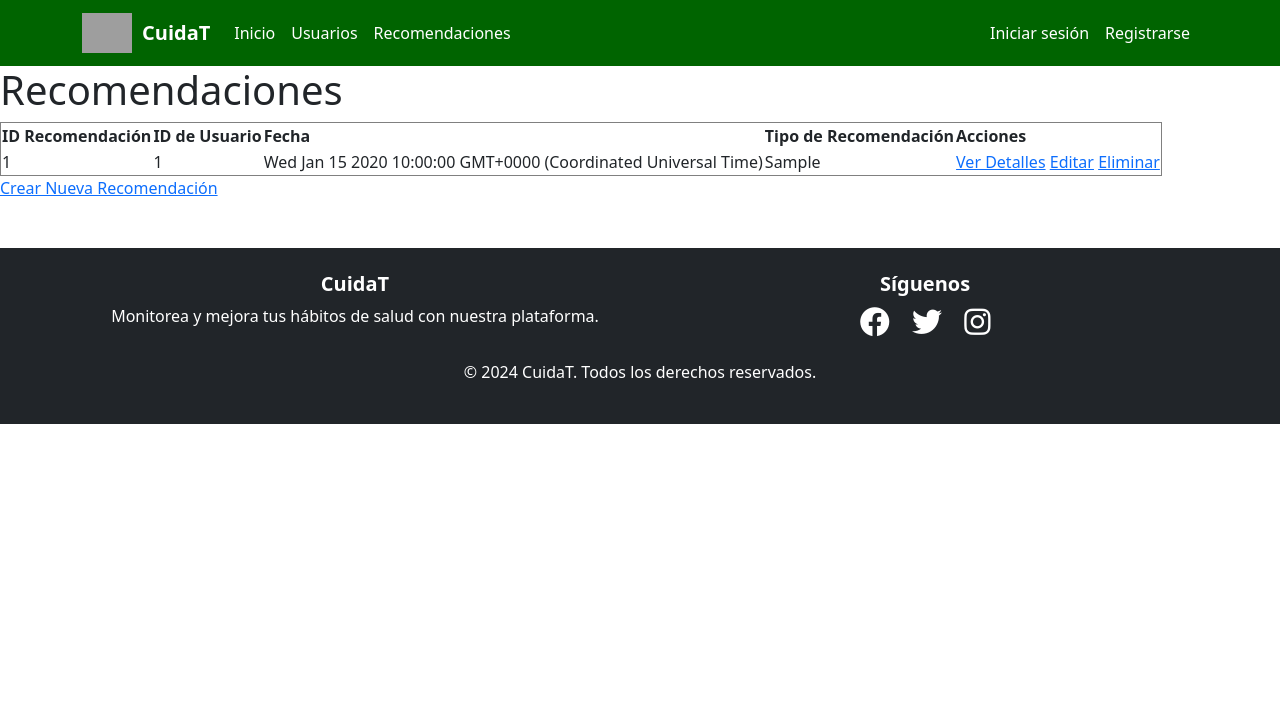
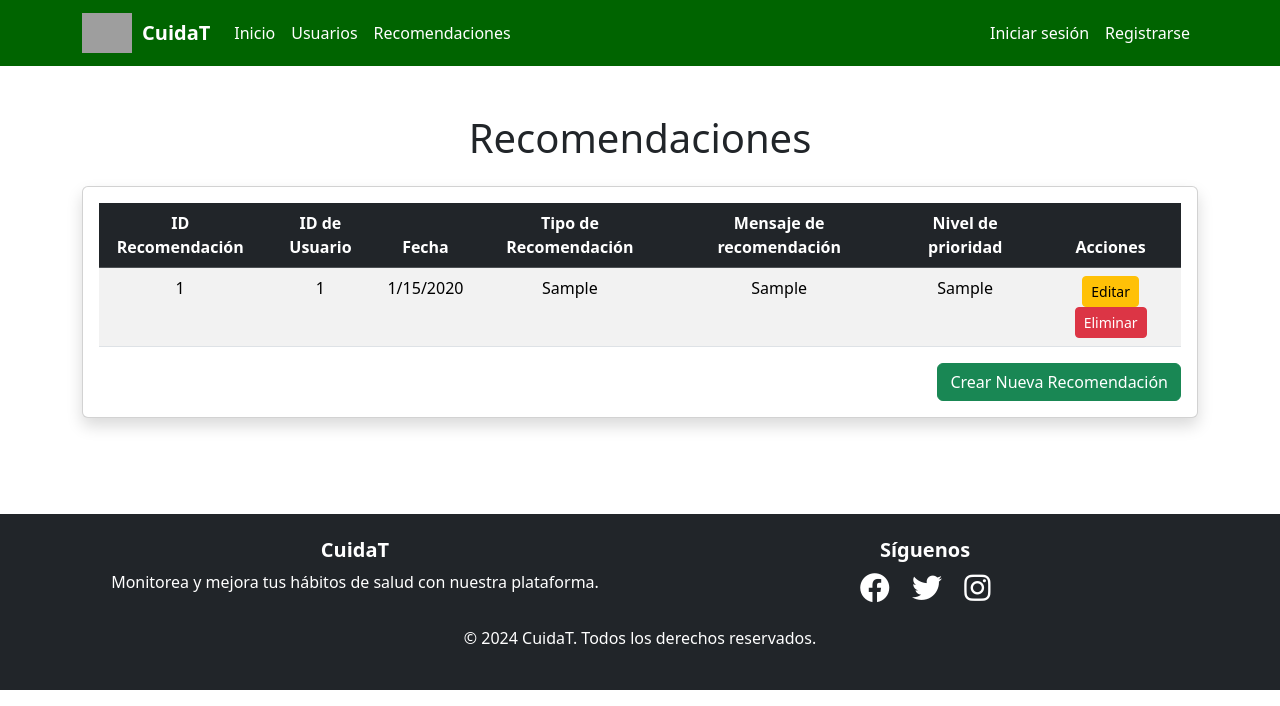
Before and after one commit to Rojojal/Proyecto-Base-de-datos-NoSQL, a Node server app: page /recomendaciones in a window 1280 px wide. Shown: the top 706 px of the page. Run offline with Node 20, Linux system fonts and the light colour scheme; tables that the repository leaves empty hold one stand-in row (values such as "Sample post"); some libraries are stand-ins or nearby versions; grey boxes are pictures that could not be loaded.

Commit message:
Arreglo ruta recomendaciones

```diff
--- a/src/controllers/recomendacionesController.js
+++ b/src/controllers/recomendacionesController.js
@@ -13,15 +13,14 @@ class RecomendacionesController {
   */
   async createRecomendaciones(req, res) {
     try {
-      const Recomendaciones = await RecomendacionesService.createRecomendaciones(req.body);
-      res.status(201).json(Recomendaciones);
-      res.render('views/Recomendaciones/index')
+
+      res.render('Recomendaciones/create.ejs',  { title: 'Crear recomendacion'},)
     } catch (err) {
       res.status(500).json({ error: err.message });
     }
   }
 
-
+ /**
   async getRecomendaciones(req, res) {
     try {
       const Recomendaciones = await RecomendacionesService.getRecomendaciones(req.params.id);
@@ -33,7 +32,13 @@ class RecomendacionesController {
       res.status(500).json({ error: err.message });
     }
   }
+ */
 
+
+  /**
+   * POST /
+   * Mostrar recomendaciones
+  */
   async getAllRecomendaciones(req, res) {
     try {
 
--- a/src/routes/recomendacionesRoutes.js
+++ b/src/routes/recomendacionesRoutes.js
@@ -9,7 +9,7 @@ const RecomendacionesController = require('../controllers/recomendacionesControl
  * Rutas para manejar las Recomendaciones
 */
 router.get('/', RecomendacionesController.getAllRecomendaciones);
-router.get('/recomendaciones', RecomendacionesController.getAllRecomendaciones);
+router.get('/create', RecomendacionesController.createRecomendaciones);
 
 
 module.exports = router;
--- /dev/null
+++ b/src/views/Recomendaciones/create.ejs
@@ -0,0 +1 @@
+<h1>creacion de recomendacion</h1>
--- a/src/views/Recomendaciones/index.ejs
+++ b/src/views/Recomendaciones/index.ejs
@@ -1,31 +1,40 @@
-<body>
-    <h1>Recomendaciones</h1>
-    <table border="1">
-        <thead>
+<div class="container py-5">
+    <h1 class="text-center mb-4">Recomendaciones</h1>
+
+    <div class="card shadow">
+        <div class="card-body">
+            <table class="table table-striped table-hover text-center">
+                <thead class="table-dark">
                     <tr>
                         <th>ID Recomendación</th>
                         <th>ID de Usuario</th>
                         <th>Fecha</th>
                         <th>Tipo de Recomendación</th>
+                        <th>Mensaje de recomendación</th>
+                        <th>Nivel de prioridad</th>
                         <th>Acciones</th>
                     </tr>
                 </thead>
                 <tbody>
-
                     <% recomendaciones.forEach(element => { %>
                         <tr>
                             <td><%= element.recomendaciones_id %></td>
                             <td><%= element.user_id %></td>
-                    <td><%= element.fecha %></td>
+                            <td><%= new Date(element.fecha).toLocaleDateString() %></td>
                             <td><%= element.tipo_recomendacion %></td>
+                            <td><%= element.mensaje_recomendacion %></td>
+                            <td><%= element.nivel_prioridad %></td>
                             <td>
-                        <a href="/recomendacion/<%= element._id %>">Ver Detalles</a>
-                        <a href="/recomendacion/edit/<%= element._id %>">Editar</a>
-                        <a href="/recomendacion/delete/<%= element._id %>">Eliminar</a>
+                                <a href="/recomendaciones/edit/<%= element._id %>" class="btn btn-warning btn-sm">Editar</a>
+                                <a href="/recomendaciones/delete/<%= element._id %>" class="btn btn-danger btn-sm">Eliminar</a>
                             </td>
                         </tr>
                     <% }) %>
                 </tbody>
             </table>
-    <a href="/recomendacion/create">Crear Nueva Recomendación</a>
-</body>
+            <div class="text-end">
+                <a href="/recomendaciones/create" class="btn btn-success">Crear Nueva Recomendación</a>
+            </div>
+        </div>
+    </div>
+</div>
```
Lines whose indentation alone changed are shown as unchanged.
